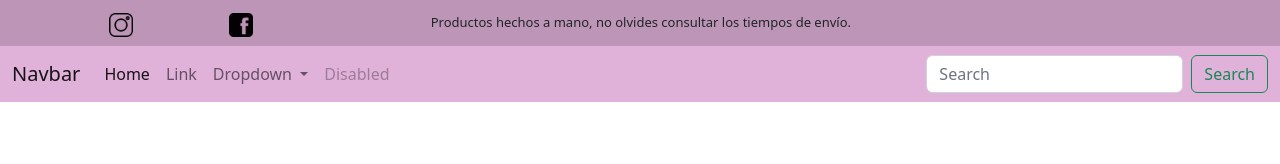
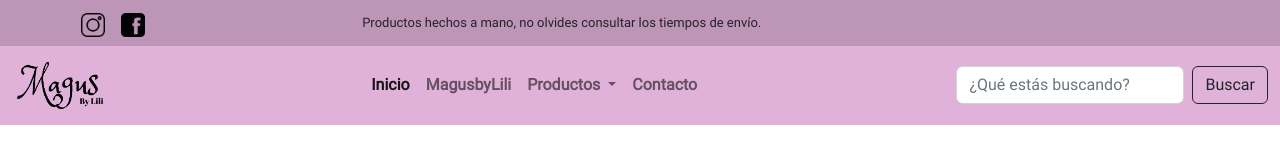
Before and after one commit to neotrasher/PreEntrega3-Urdaneta, a plain HTML site: page Html+CSS/index.html in a window 1280 px wide. Drawn offline with nearby package versions, Linux system fonts and the light colour scheme.

Commit message:
navbar listo

```diff
--- a/Html+CSS/assets/css/style.css
+++ b/Html+CSS/assets/css/style.css
@@ -7,6 +7,6 @@
     font-family: roboto-regular;
     src: url(../fonts/Roboto/Roboto-Regular.ttf);
 }
-.navbar{
-
+nav{
+    font-family: roboto-regular;
 }
--- a/Html+CSS/index.html
+++ b/Html+CSS/index.html
@@ -12,49 +12,49 @@
     <body>
         <header class="headerInfo">
             <nav class="navbar align-items-center " style="background-color: #BD95B7;">
-                <div class="container-fluid">
-                    <a class="navbar-brand col-1 col-xxl-1 p-0 ms-auto ms-xxl-5" href="https://www.instagram.com/magusbylili/" target="_blank">
+                <div class="container-fluid d-flex">
+                    <a class="navbar-brand p-0  mb-lg-0 ms-lg-auto" href="https://www.instagram.com/magusbylili/" target="_blank">
                     <img src="./assets/img/instagram.png" alt="instagram" width="24" height="24">
                     </a>
-                    <a class="navbar-brand col-1 col-xxl-1 p-0 me-auto me-xxl-auto" href="https://www.facebook.com/magusbylili" target="_blank">
+                    <a class="navbar-brand col-1 col-xxl-3 p-0 me-auto me-xxl-auto" href="https://www.facebook.com/magusbylili" target="_blank">
                     <img src="./assets/img/facebook.png" alt="instagram" width="24" height="24">
                     </a>
-                    <span class="headerInfo col-8 col-lg-8 col-xxl-8 p-0 text-justi text-xxl-start" style="font-size: small;">Productos hechos a mano, no olvides consultar los tiempos de envío.</span>
+                    <span class="headerInfo col-8 col-lg-8 col-xxl-7 me-auto mb-lg-0 ms-lg-auto" style="font-size: small;">Productos hechos a mano, no olvides consultar los tiempos de envío.</span>
                 </div>
               </nav>
         </header>
-        <nav class="navbar navbar-expand-lg" style="background-color: #E0B2DA;">
+        <nav class="navbar navbar-expand-lg fw-bold" style="background-color: #E0B2DA;">
             <div class="container-fluid">
-                <a class="navbar-brand" href="#">Navbar</a>
+                <a href="./index.html"><img src="./assets/img/maguslogo.png"alt="maguslogo" width="100"></a>
               <button class="navbar-toggler" type="button" data-bs-toggle="collapse" data-bs-target="#navbarSupportedContent" aria-controls="navbarSupportedContent" aria-expanded="false" aria-label="Toggle navigation">
                 <span class="navbar-toggler-icon"></span>
               </button>
               <div class="collapse navbar-collapse" id="navbarSupportedContent">
-                    <ul class="navbar-nav me-auto mb-2 mb-lg-0">
+                <ul class="navbar-nav me-auto mb-2 mb-lg-0 ms-lg-auto">
                     <li class="nav-item">
-                        <a class="nav-link active" aria-current="page" href="#">Home</a>
+                        <a class="nav-link active" aria-current="page" href="#">Inicio</a>
                     </li>
                     <li class="nav-item">
-                        <a class="nav-link" href="#">Link</a>
+                        <a class="nav-link" href="#">MagusbyLili</a>
                     </li>
                     <li class="nav-item dropdown">
                         <a class="nav-link dropdown-toggle" href="#" role="button" data-bs-toggle="dropdown" aria-expanded="false">
-                        Dropdown
+                        Productos
                         </a>
-                        <ul class="dropdown-menu">
-                        <li><a class="dropdown-item" href="#">Action</a></li>
-                        <li><a class="dropdown-item" href="#">Another action</a></li>
-                        <li><hr class="dropdown-divider"></li>
-                        <li><a class="dropdown-item" href="#">Something else here</a></li>
+                        <ul class="dropdown-menu" style="background-color: aliceblue;">
+                        <li><a class="dropdown-item" href="#">Aretes</a></li>
+                        <li><a class="dropdown-item" href="#">Prendedores</a></li>
+                        <li><a class="dropdown-item" href="#">Pulseras</a></li>
+                        <li><a class="dropdown-item" href="#">Collares</a></li>
                         </ul>
                     </li>
                     <li class="nav-item">
-                        <a class="nav-link disabled">Disabled</a>
+                        <a class="nav-link" href="#">Contacto</a>
                     </li>
                 </ul>
                 <form class="d-flex" role="search">
-                    <input class="form-control me-2" type="search" placeholder="Search" aria-label="Search">
-                    <button class="btn btn-outline-success" type="submit">Search</button>
+                  <input class="form-control me-2" type="search" placeholder="¿Qué estás buscando?" aria-label="Search">
+                  <button class="btn btn-outline-dark" type="submit">Buscar</button>
                 </form>
               </div>
             </div>
```
Lines whose indentation alone changed are shown as unchanged.
